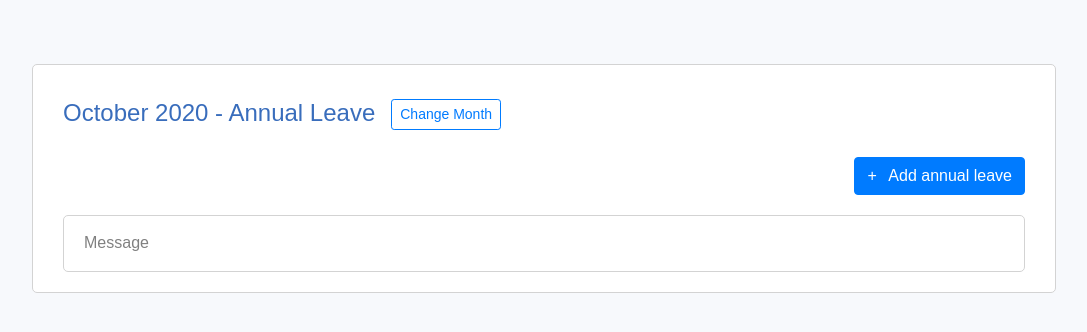
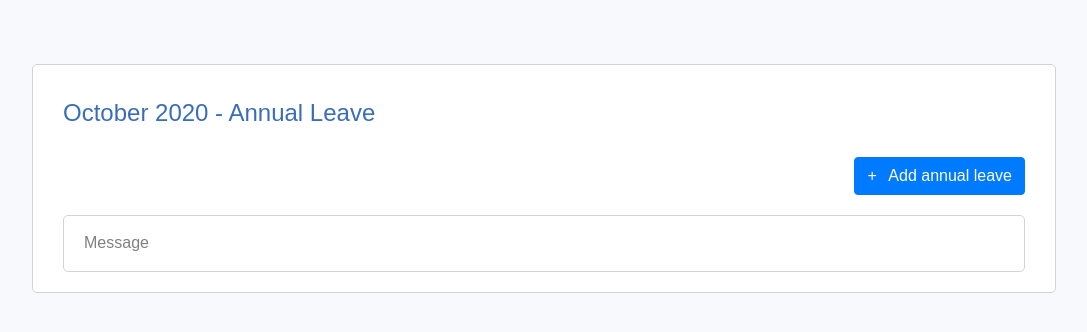
Before and after one commit to patrick-assaf/payfit-feature, a React (Create React App) app in the folder client/: page / in a window 1280 px wide. Shown: the top 332 px of the page, without its empty margins (96-1183 px from the left). Built offline with nearby package versions, Linux system fonts and the light colour scheme; the HTML template or start-up script is replaced by a standard one.

Commit message:
Remove button and state variable for month selection

```diff
--- a/client/src/Components/Dashboard.tsx
+++ b/client/src/Components/Dashboard.tsx
@@ -1,4 +1,4 @@
-import React, { useState } from 'react';
+import React from 'react';
 import { Message } from './Message';
 import Button from 'react-bootstrap/Button';
 
@@ -8,15 +8,10 @@ interface Props {
 
 export const Dashboard: React.FC<Props> = () => {
 
-    const [month, setMonth] = useState("October");
-
     return (
         <div className="feature-box">
             <p className="feature-title">
-                {month} 2020 - Annual Leave
-                    <Button variant="outline-primary" size="sm" className="ml-3" onClick={(e) => month === "October" ? setMonth("November") : setMonth("October")}>
-                        Change Month
-                    </Button>
+                October 2020 - Annual Leave
             </p>
             <div className="d-flex">
                 <Button variant="primary" className="ml-auto feature-button"><span className="pr-2">+</span> Add annual leave</Button>
```
